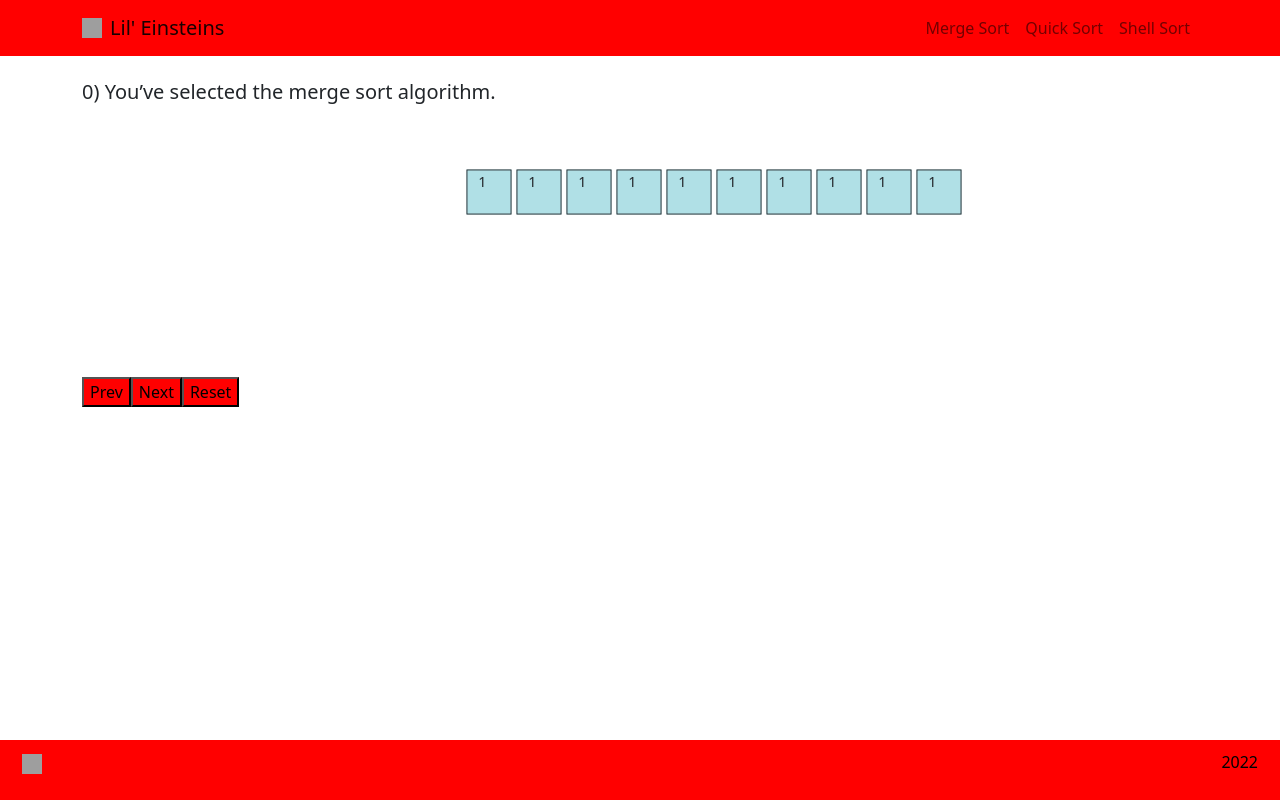
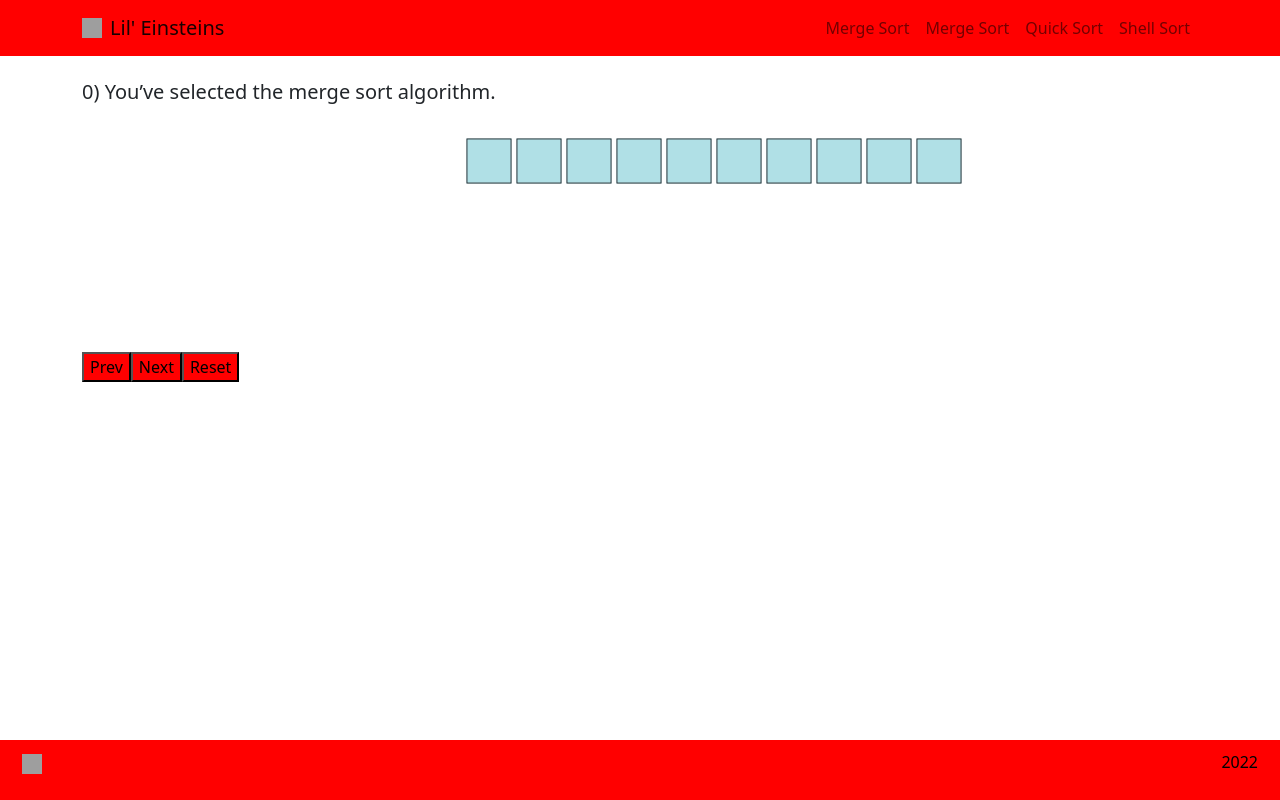
Before and after one commit to ShaimaaAliECE/se3350_project-group-33, a React (Create React App) app in the folder lil-einsteins/: page / in a window 1280 px wide. Built offline with nearby package versions, Linux system fonts and the light colour scheme; grey boxes are pictures that could not be loaded.

Commit message:
Created Array for 10 tutorial number

```diff
--- a/lil-einsteins/src/components/Components.css
+++ b/lil-einsteins/src/components/Components.css
@@ -111,6 +111,7 @@
   transition: width 0.5s 0.5s, height 0.5s 0.5s, opacity 400ms;
 }
 
+
 .numberDisppear-exit-done{
   opacity: 0;
   transform: scale(0.9);
--- a/lil-einsteins/src/components/NavbarComponent.js
+++ b/lil-einsteins/src/components/NavbarComponent.js
@@ -17,6 +17,7 @@ export default function Component() {
 				<Navbar.Toggle aria-controls="basic-navbar-nav" />
 				<Navbar.Collapse id="basic-navbar-nav">
 					<Nav className="ms-auto">
+						<Nav.Link href="#tutorial">Merge Sort</Nav.Link>
 						<Nav.Link href="#merge">Merge Sort</Nav.Link>
 						<Nav.Link href="#quick">Quick Sort</Nav.Link>
 						<Nav.Link href="#shell">Shell Sort</Nav.Link>
--- a/lil-einsteins/src/components/TutorialArrayComponent.js
+++ b/lil-einsteins/src/components/TutorialArrayComponent.js
@@ -14,29 +14,49 @@ function TutorialArrayComponent(){
     const arrayContent = [];
     const tempClassCheck =  [];
     var idCounter = 0;
+    var delayTime =  400;
+
 
     //component variable
     var tempClassname = "numberDisappear";
     var displayNum =  true;
 
 
-    //Make box dissappear or apear based on input
+    //Make box dissappear or apear based on input (A D)
     if(arguments[0]==="A"){
         tempClassname = "numberAppear";
+        delayTime =  400;
     }
     else{
-        if(arguments[0]==="D"){
+        if(arguments[0].includes("D")){
             tempClassname = "numberDisappear";
             displayNum = false;
+            delayTime = 400;
         }
     }
 
-    var delayTime =  400;
+        //Store id order of animations in array
+        for (var i = 0; i < arguments.length; i++){
+            if(typeof(arguments[i]) === 'string' && arguments[i]>1 && arguments[i].includes("D")){
+                tempClassCheck.push(parseInt(arguments[i].slice(1,arguments[1].length)));
+            }
+        }
+
+
+
     for (var i = 0; i < arguments.length; i++){
+
+
 
     // add array size if provided number
         if (typeof(arguments[i]) === 'number'){
             for (let index = 0; index < arguments[i]; index++){
+
+
+                //Check for id box in anamation array
+                if(tempClassCheck.includes(idCounter)){
+                    delayTime = 400 * tempClassCheck.indexOf(idCounter);
+                }
 
                 arrayContent.push(
                     <CSSTransition
@@ -60,14 +80,17 @@ function TutorialArrayComponent(){
                                 border: '1px solid'
                             }}
                         >
-                        1
+                        {tempClassCheck[i]}
                         </Container>
                         </li>
                     </CSSTransition>
                 )
 
+                //Delay timeout if found in animation array
 
-                idCounter++;
+                delayTime+=200;
+               idCounter++;
+
             }
         }
         //add number of spaces provided "s#" so "s3"
--- a/lil-einsteins/src/components/TutorialComponent.js
+++ b/lil-einsteins/src/components/TutorialComponent.js
@@ -13,6 +13,21 @@ function Tutorial () {
 
     const[tutorialText, setTutorialText] = useState("You’ve selected the merge sort algorithm.")
     const[step, setStep] = useState(0);
+
+
+    // THOUGHT PROCESS
+    //Store random 10 numbers and pass it to tutiral arrauy builder
+    //recognize array im builder
+
+    //boxes dissappear in right order
+
+    //
+
+
+
+
+
+    //
 
     //Layers
     //const[layer1,  setLayer1] = useState({show :true}); //Display Layers
@@ -83,7 +98,7 @@ function Tutorial () {
                 setLayer3(true);
                 setLayer4(true);
                 setLayer4Content(TutorialArrayComponent("A",2,"s",1,"s3",1,"s",1));
-                setLayer5(false);
+                setLayer5(true);
                 break;
 
             case 5:
```
